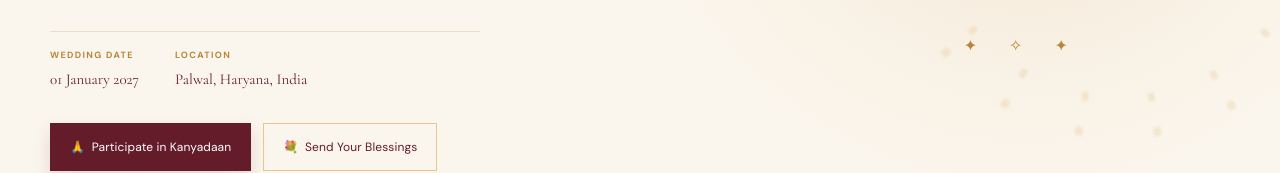
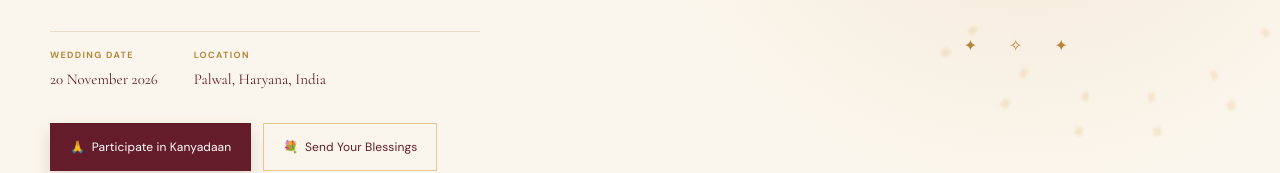
Before and after one commit to Jaiveer484/shubh-kanyadaan, a Next.js app: page / in a window 1280 px wide. Shown: the part 529-702 px from the top of the page. Built offline with nearby package versions, Linux system fonts and the light colour scheme; no server answers; the database is empty.

Commit message:
Add weddingDateDisplay to Hero component
Updated the Hero component to include weddingDateDisplay for dynamic wedding date rendering.

```diff
--- a/components/Hero.tsx
+++ b/components/Hero.tsx
@@ -1,7 +1,7 @@
 "use client";
 import { motion } from "framer-motion";
 import { ArrowDown, Flower2 } from "lucide-react";
-import { weddingConfig } from "@/lib/config";
+import { weddingConfig, weddingDateDisplay } from "@/lib/config";
 export default function Hero() {
-  return <section id="home" className="hero section-wrap"><div className="hero-pattern" /><div className="hero-copy"><motion.div initial={{ opacity: 0, y: 16 }} animate={{ opacity: 1, y: 0 }} transition={{ duration: .8 }}><p className="eyebrow">A DIGITAL CEREMONY OF LOVE</p><h1>शुभ कन्यादान</h1><p className="hero-subtitle">Shubh Kanyadaan</p><p className="hero-lead">A sacred celebration of love, blessings<br className="desktop-only" /> and new beginnings</p><div className="couple"><span>{weddingConfig.brideName}</span><b>♡</b><span>{weddingConfig.groomName}</span></div><div className="hero-meta"><span><small>WEDDING DATE</small><strong>01 January 2027</strong></span><span><small>LOCATION</small><strong>{weddingConfig.city}</strong></span></div><div className="hero-actions"><a className="button primary" href="#participate">🙏 &nbsp;Participate in Kanyadaan</a><a className="button ghost" href="#blessings">💐 &nbsp;Send Your Blessings</a></div></motion.div></div><div className="diya-scene" aria-label="Decorative diya"><div className="mandala" /><div className="diya"><span className="flame" /><div className="diya-bowl" /></div><div className="petals">✦　✧　✦</div></div><a href="#ceremony" className="scroll-hint"><ArrowDown size={15} /> Scroll to explore</a></section>;
+  return <section id="home" className="hero section-wrap"><div className="hero-pattern" /><div className="hero-copy"><motion.div initial={{ opacity: 0, y: 16 }} animate={{ opacity: 1, y: 0 }} transition={{ duration: .8 }}><p className="eyebrow">A DIGITAL CEREMONY OF LOVE</p><h1>शुभ कन्यादान</h1><p className="hero-subtitle">Shubh Kanyadaan</p><p className="hero-lead">A sacred celebration of love, blessings<br className="desktop-only" /> and new beginnings</p><div className="couple"><span>{weddingConfig.brideName}</span><b>♡</b><span>{weddingConfig.groomName}</span></div><div className="hero-meta"><span><small>WEDDING DATE</small><strong>{weddingDateDisplay}</strong></span><span><small>LOCATION</small><strong>{weddingConfig.city}</strong></span></div><div className="hero-actions"><a className="button primary" href="#participate">🙏 &nbsp;Participate in Kanyadaan</a><a className="button ghost" href="#blessings">💐 &nbsp;Send Your Blessings</a></div></motion.div></div><div className="diya-scene" aria-label="Decorative diya"><div className="mandala" /><div className="diya"><span className="flame" /><div className="diya-bowl" /></div><div className="petals">✦　✧　✦</div></div><a href="#ceremony" className="scroll-hint"><ArrowDown size={15} /> Scroll to explore</a></section>;
 }
```
